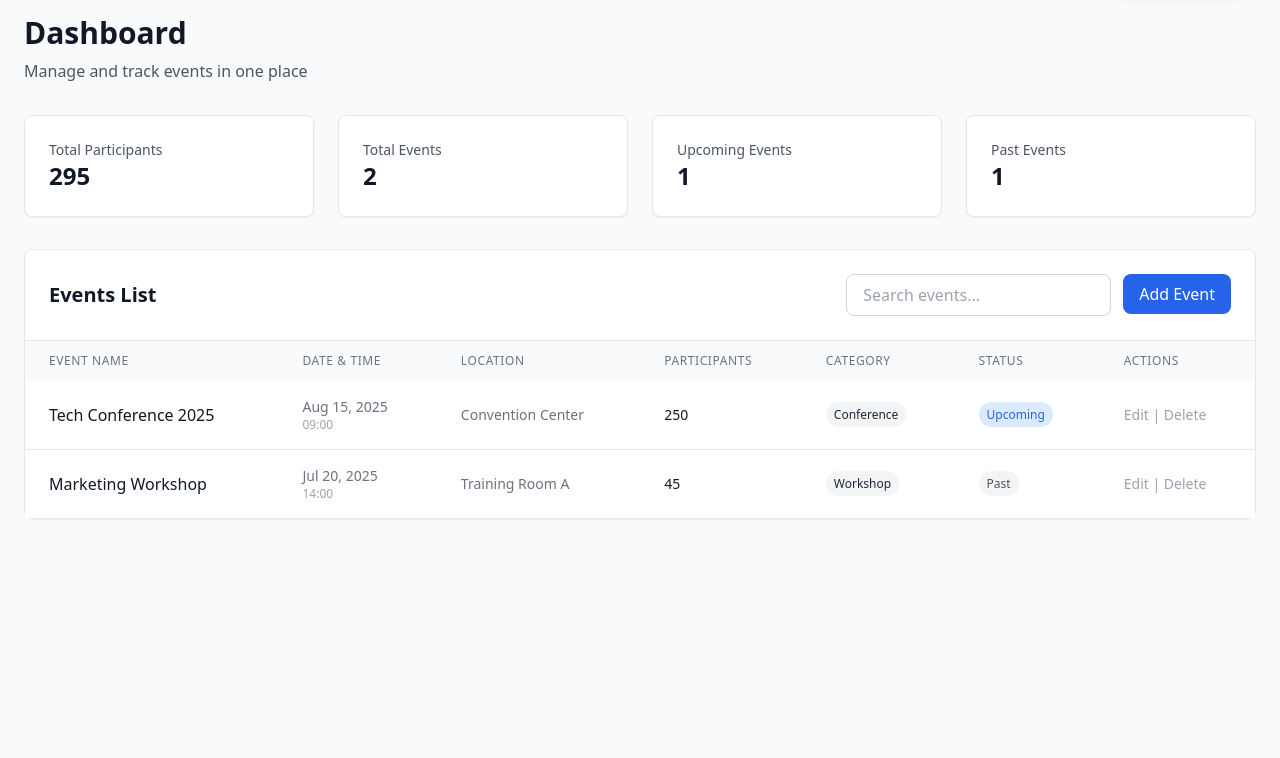
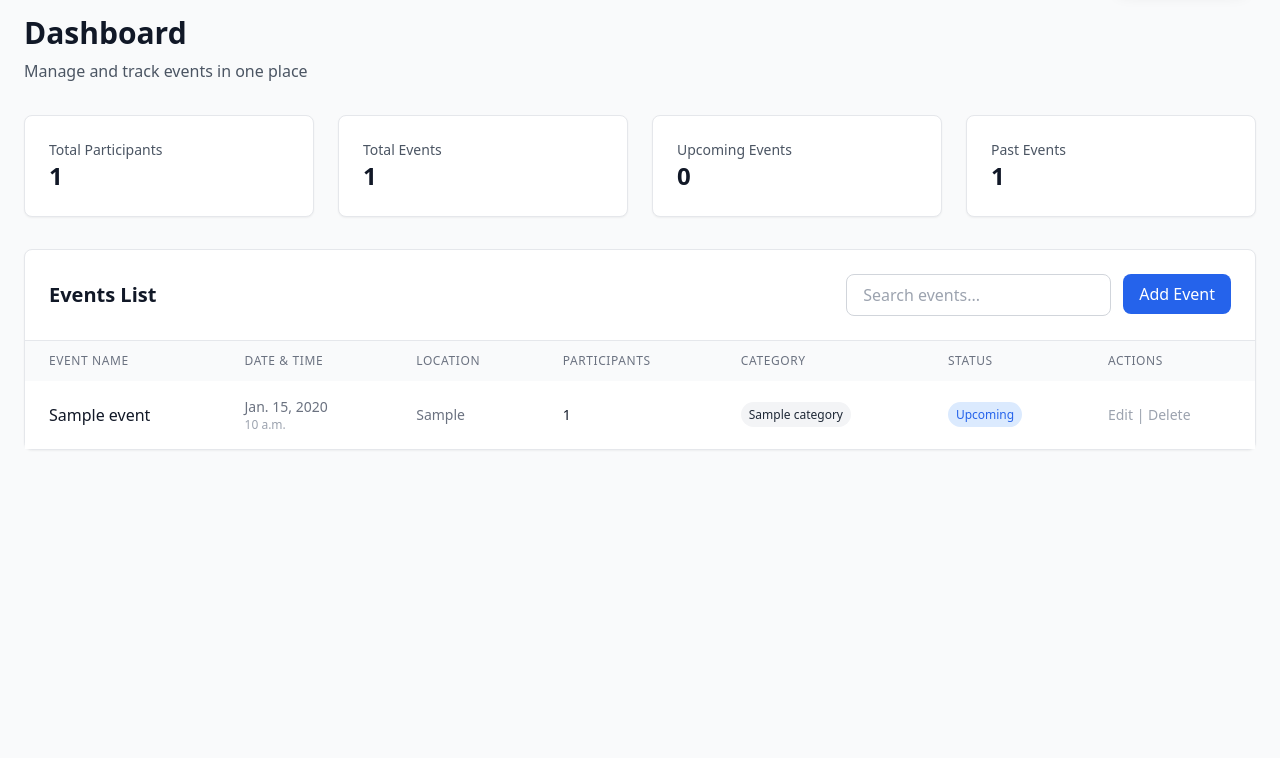
Before and after one commit to hasanulhasan/event-project-django, a Django app: page /dashboard in a window 1280 px wide. Shown: the part 65-823 px from the top of the page. Run offline with Django 5.2, Linux system fonts and the light colour scheme; tables that the repository leaves empty hold one stand-in row (Sample ...).

Commit message:
data showing on dashboard, home and details page done

```diff
--- a/event/urls.py
+++ b/event/urls.py
@@ -5,6 +5,6 @@ from events.views import home, details, dashboard
 urlpatterns = [
     path('admin/', admin.site.urls),
     path("", home, name='home'),
-    path("details", details, name='details'),
+    path("details/<int:id>", details, name='details'),
     path("dashboard", dashboard, name='dashboard'),
 ]
--- a/events/views.py
+++ b/events/views.py
@@ -1,11 +1,45 @@
 from django.shortcuts import render, redirect
 from django.http import HttpResponse
+from events.models import Event, Category, Participant
+import datetime
 
 def home(request):
-    return render(request, "home.html")
+    events = Event.objects.select_related('category').prefetch_related('participants').all()
+    context = {
+        'events': events
+        }
+    return render(request, "home.html", context)
 
-def details(request):
-    return render(request, "details.html")
+def details(request, id):
+    event = Event.objects.select_related('category').prefetch_related('participants').get(id=id)
+
+    context = {
+        'event': event
+        }
+    return render(request, "details.html", context)
 
 def dashboard(request):
-    return render(request, "dashboard.html")
+    events = Event.objects.select_related('category').prefetch_related('participants').all()
+
+    total_events = events.count()
+    total_participants = Participant.objects.count()
+    upcoming_events = events.filter(date__gte=datetime.date.today()).order_by('date').all().count()
+    past_events = events.filter(date__lt=datetime.date.today()).order_by('-date').all().count()
+
+    today = datetime.date.today()
+    events_by_status = Event.objects.all().order_by('date')
+
+    # Add status property manually
+    for event in events_by_status:
+        event.status = "Upcoming" if event.date >= today else "Past"
+
+    context = {
+        'events': events,
+        'total_events': total_events,
+        'total_participants': total_participants,
+        'upcoming_events': upcoming_events,
+        'past_events': past_events,
+        'events_by_status': events_by_status,
+    }
+
+    return render(request, "dashboard.html", context)
--- a/templates/dashboard.html
+++ b/templates/dashboard.html
@@ -71,7 +71,7 @@
                 <p class="text-sm font-medium text-gray-600">
                   Total Participants
                 </p>
-                <p class="text-2xl font-bold text-gray-900">295</p>
+                <p class="text-2xl font-bold text-gray-900">{{total_participants}}</p>
               </div>
             </div>
           </div>
@@ -79,7 +79,7 @@
             <div class="flex items-center justify-between">
               <div>
                 <p class="text-sm font-medium text-gray-600">Total Events</p>
-                <p class="text-2xl font-bold text-gray-900">2</p>
+                <p class="text-2xl font-bold text-gray-900">{{total_events}}</p>
               </div>
             </div>
           </div>
@@ -87,7 +87,7 @@
             <div class="flex items-center justify-between">
               <div>
                 <p class="text-sm font-medium text-gray-600">Upcoming Events</p>
-                <p class="text-2xl font-bold text-gray-900">1</p>
+                <p class="text-2xl font-bold text-gray-900">{{upcoming_events}}</p>
               </div>
             </div>
           </div>
@@ -95,7 +95,7 @@
             <div class="flex items-center justify-between">
               <div>
                 <p class="text-sm font-medium text-gray-600">Past Events</p>
-                <p class="text-2xl font-bold text-gray-900">1</p>
+                <p class="text-2xl font-bold text-gray-900">{{past_events}}</p>
               </div>
             </div>
           </div>
@@ -170,26 +170,28 @@
               </thead>
               <tbody class="bg-white divide-y divide-gray-200">
                 <!-- Event 1 -->
+
+                {% for event in events %}
                 <tr class="hover:bg-gray-50">
                   <td
                     class="px-6 py-4 whitespace-nowrap font-medium text-gray-900"
                   >
-                    Tech Conference 2025
+                    {{ event.name }}
                   </td>
                   <td class="px-6 py-4 whitespace-nowrap text-sm text-gray-500">
-                    <div>Aug 15, 2025</div>
-                    <div class="text-xs text-gray-400">09:00</div>
+                    <div>{{event.date}}</div>
+                    <div class="text-xs text-gray-400">{{event.time}}</div>
                   </td>
                   <td class="px-6 py-4 whitespace-nowrap text-sm text-gray-500">
-                    Convention Center
+                    {{ event.location }}
                   </td>
                   <td class="px-6 py-4 whitespace-nowrap text-sm text-gray-900">
-                    <div class="flex items-center">250</div>
+                    <div class="flex items-center">{{ event.participants.count }} </div>
                   </td>
                   <td class="px-6 py-4 whitespace-nowrap">
                     <span
                       class="px-2 py-1 text-xs font-medium bg-gray-100 text-gray-800 rounded-full"
-                      >Conference</span
+                      >{{event.category}}</span
                     >
                   </td>
                   <td class="px-6 py-4 whitespace-nowrap">
@@ -202,9 +204,11 @@
                     Edit | Delete
                   </td>
                 </tr>
+                {% endfor %}
+
 
                 <!-- Event 2 -->
-                <tr class="hover:bg-gray-50">
+                {% comment %} <tr class="hover:bg-gray-50">
                   <td
                     class="px-6 py-4 whitespace-nowrap font-medium text-gray-900"
                   >
```
Also changed, not shown: other parts of templates/dashboard.html (+1 -1 lines), templates/details.html (+15 -15 lines), templates/home.html (+9 -7 lines).
